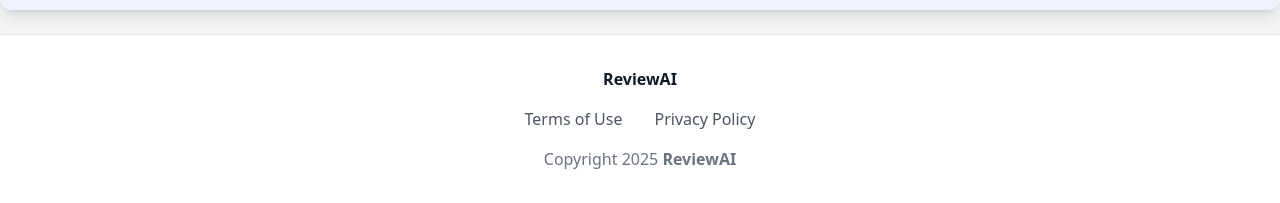
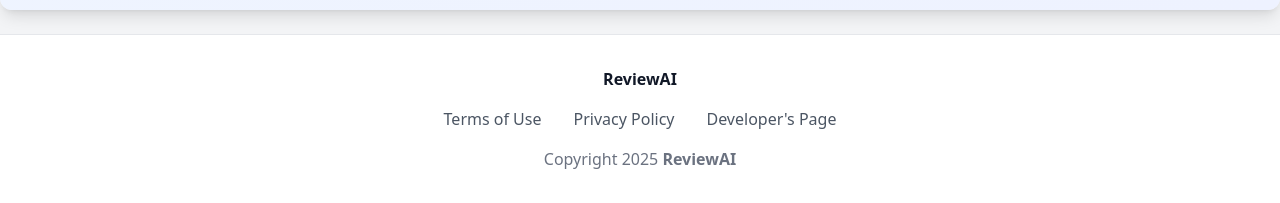
Before and after one commit to JEJ07/2025-CP_ReviewAI, a Django app: page / in a window 1280 px wide. Shown: the part 2986-3189 px from the top of the page. Run offline with Django 5.2, Linux system fonts and the light colour scheme; a user stored in the database is signed in; data comes from the database, SQL or seed files in the repository; some libraries are stand-ins or nearby versions.

Commit message:
developer's page on footer

```diff
--- a/reviewai/templates/reviewai/base.html
+++ b/reviewai/templates/reviewai/base.html
@@ -179,7 +179,7 @@
                                         <path stroke-linecap="round" stroke-linejoin="round" stroke-width="2"
                                             d="M16 18l6-6-6-6M8 6l-6 6 6 6"></path>
                                     </svg>
-                                    Developers Page
+                                    Developer's Page
                                 </a>
 
                                 <!-- Logout -->
@@ -242,6 +242,9 @@
                     >
                     <a href="#" class="text-gray-600 hover:text-gray-900"
                       >Privacy Policy</a
+                    >
+                    <a href="{% url 'reviewai:developer_page' %}" target="_blank" class="text-gray-600 hover:text-gray-900"
+                      >Developer's Page</a
                     >
                   </div>
                   <p class="text-gray-500">
```
